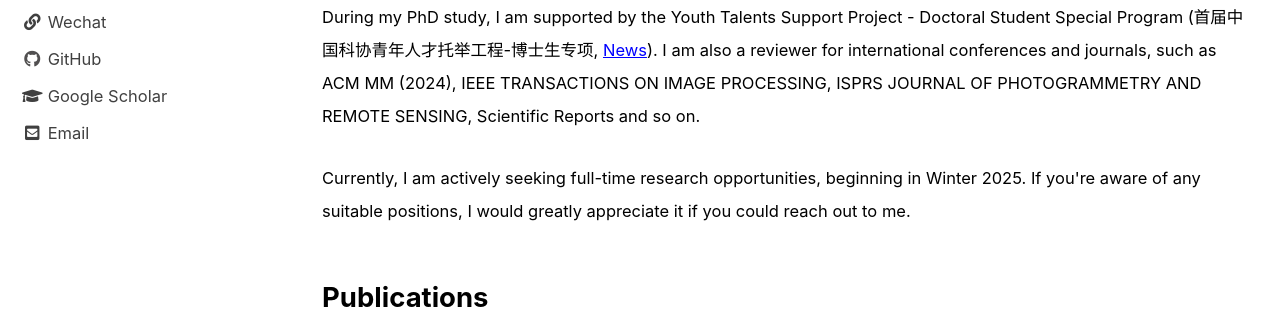
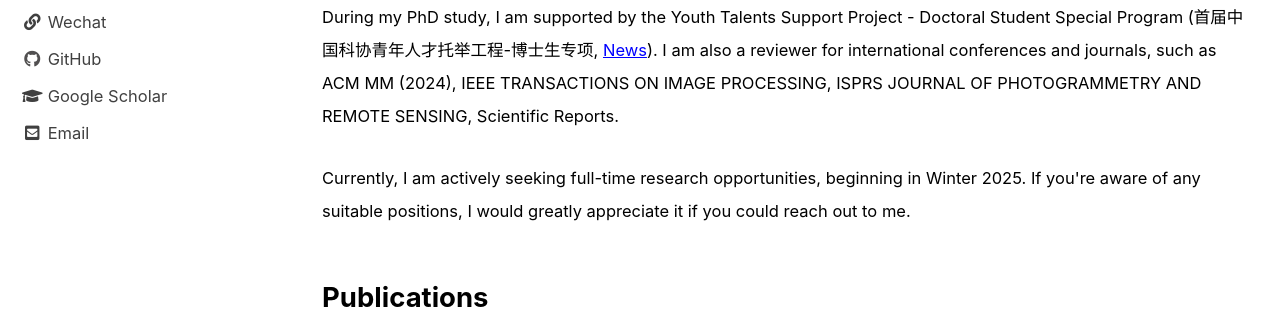
Before and after one commit to Angknpng/Angknpng.github.io, a Jekyll site: the page built from index.html, in a window 1280 px wide and 900 px high. Shown: the part 386-695 px from the top of the window. Built offline with Jekyll 4.4.1, drawn with Linux system fonts in a browser that asks for light colours; cached includes are drawn as plain includes; the list of posts is cut into pages by our own code.

Commit message:
Update index.html

```diff
--- a/index.html
+++ b/index.html
@@ -36,7 +36,7 @@ author_profile: true
 </small></p>
 
 <p><small>
-	During my PhD study, I am supported by the Youth Talents Support Project - Doctoral Student Special Program (首届中国科协青年人才托举工程-博士生专项, <a href="https://cs.ahu.edu.cn/2025/0108/c11156a355939/page.htm">News</a>). I am also a reviewer for international conferences and journals, such as ACM MM (2024), IEEE TRANSACTIONS ON IMAGE PROCESSING, ISPRS JOURNAL OF PHOTOGRAMMETRY AND REMOTE SENSING,  Scientific Reports and so on.
+	During my PhD study, I am supported by the Youth Talents Support Project - Doctoral Student Special Program (首届中国科协青年人才托举工程-博士生专项, <a href="https://cs.ahu.edu.cn/2025/0108/c11156a355939/page.htm">News</a>). I am also a reviewer for international conferences and journals, such as ACM MM (2024), IEEE TRANSACTIONS ON IMAGE PROCESSING, ISPRS JOURNAL OF PHOTOGRAMMETRY AND REMOTE SENSING,  Scientific Reports.
 </small></p>
 
 <p><small>
```
